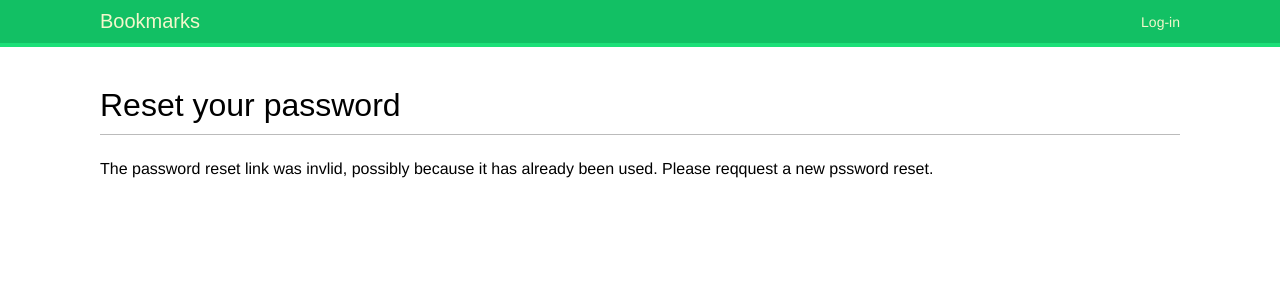
After one commit to IustinTargovet/SocialApp, a Django app: a page that uses bookmarks/account/templates/registration/password_reset_confirm.html in a window 1280 px wide. The commit adds this page. Shown: the top 300 px of the page. Run offline with Django 3.2, Linux system fonts and the light colour scheme; some web fonts are replaced.

Commit message:
Password change and reset fully functional

```diff
--- a/bookmarks/account/templates/registration/login.html
+++ b/bookmarks/account/templates/registration/login.html
@@ -16,5 +16,6 @@
       <input type="hidden" name="next" value="{{ next }}">
       <p><input type="submit" value="Log-in"></p>
     </form>
+    <p><a href="{% url "password_reset" %}"> Forgotten your password?</a></p>
   </div>
 {% endblock %}
--- /dev/null
+++ b/bookmarks/account/templates/registration/password_reset_confirm.html
@@ -0,0 +1,17 @@
+{% extends "base.html" %}
+
+{% block title %}Reset your password{% endblock %}
+
+{% block content %}
+  <h1>Reset your password</h1>
+  {% if validlink %}
+    <p>Please enter your new password twice:</p>
+    <form action="." method="post">
+      {{ form.as_p }}
+      {% csrf_token %}
+      <p><input type="submit" value="Change my password" /></p>
+    </form>
+  {% else %}
+    <p>The password reset link was invlid, possibly because it has already been used. Please reqquest a new pssword reset. </p>
+  {% endif %}
+{% endblock %}
--- /dev/null
+++ b/bookmarks/account/templates/registration/password_reset_email.html
@@ -0,0 +1,4 @@
+Someone asked for password reset for email {{ email }}. Follow the link below:
+{{ protocol }}://{{ domain }}{% url "password_reset_confirm" uidb64=uid token=token %}
+
+Your username, in case you've forgotten: {{ user.get_username }}
--- a/bookmarks/account/urls.py
+++ b/bookmarks/account/urls.py
@@ -9,4 +9,14 @@ urlpatterns = [
     url(r'^login/$', auth_views.login, name='login'),
     url(r'^logout/$', auth_views.logout, name='logout'),
     url(r'^logout-then-login/$', auth_views.logout_then_login, name='logout_then_login'),
+
+    # change password
+    url(r'^password-change/$', auth_views.password_change, name='password_change'),
+    url(r'^password-change/done/$', auth_views.password_change_done, name='password_change_done'),
+
+    # restore password urls
+    url(r'^password-reset/$', auth_views.password_reset, name='password_reset'),
+    url(r'^password-reset/done/$', auth_views.password_reset_done, name='password_reset_done'),
+    url(r'^password-reset/confirm/(?P<uidb64>[-\w]+)/(?P<token>[-\w]+)/$', auth_views.password_reset_confirm, name='password_reset_confirm'),
+    url(r'^password-reset/complete/$', auth_views.password_reset_complete, name='password_reset_complete'),
 ]
--- a/bookmarks/bookmarks/urls.py
+++ b/bookmarks/bookmarks/urls.py
@@ -7,4 +7,5 @@ from django.conf.urls.static import static
 urlpatterns = [
     url(r'^admin/', admin.site.urls),
     url(r'^account/', include('account.urls')),
+    url(r'^', include('django.contrib.auth.urls')),
 ]
```
Also changed, not shown: bookmarks/account/templates/registration/password_change_done.html (added, +8 -0 lines), bookmarks/account/templates/registration/password_change_form.html (added, +13 -0 lines), bookmarks/account/templates/registration/password_reset_complete.html (added, +8 -0 lines), bookmarks/account/templates/registration/password_reset_done.html (added, +9 -0 lines), bookmarks/account/templates/registration/password_reset_form.html (added, +13 -0 lines), bookmarks/bookmarks/settings.py (+10 -12 lines), bookmarks/db.sqlite3.
